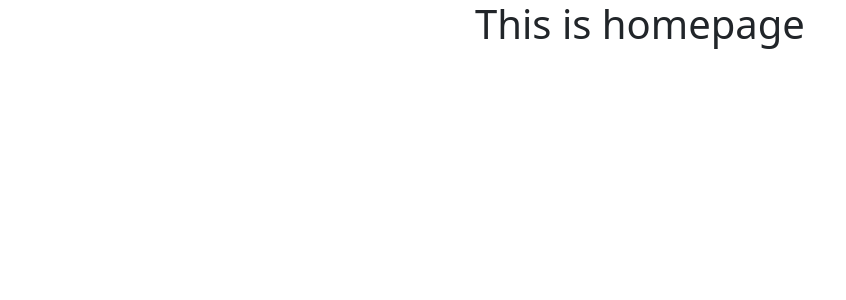
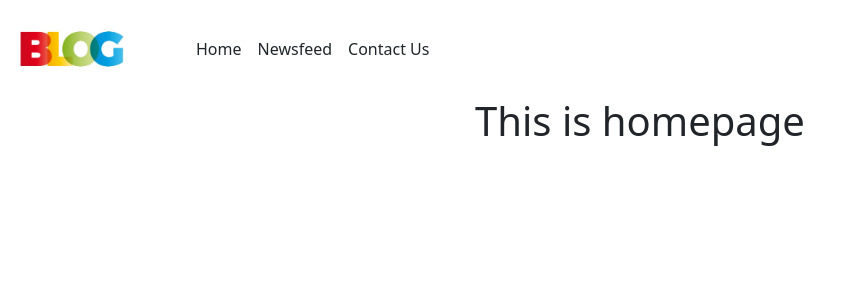
Before and after one commit to pabon98/blogs-client, a React (Create React App) app: page / in a window 1280 px wide. Shown: the top 300 px of the page, without its empty margins (0-846 px from the left). Built offline with nearby package versions, Linux system fonts and the light colour scheme.

Commit message:
navbar updated

```diff
--- a/src/Components/Home/Home.js
+++ b/src/Components/Home/Home.js
@@ -1,9 +1,11 @@
 import React from 'react';
+import Navbar from '../Navbar/Navbar';
 import './Home.css'
 
 const Home = () => {
     return (
         <div>
+            <Navbar></Navbar>
             <h1>This is homepage</h1>
         </div>
     );
--- a/src/Components/Navbar/Navbar.css
+++ b/src/Components/Navbar/Navbar.css
@@ -0,0 +1,9 @@
+.bg{
+    background-color:lightblue;
+}
+.decoration{
+    text-decoration: none;
+}
+.anchor{
+    text-decoration: none;
+}
--- a/src/Components/Navbar/Navbar.js
+++ b/src/Components/Navbar/Navbar.js
@@ -1,75 +1,60 @@
-import React from "react";
-import { Link, NavLink } from "react-router-dom";
-import useAuth from "../hooks/useAuth/useAuth";
-import logo from '../../images/vehica-logo.webp';
-import "./Navbar.css";
+import React from 'react';
+import { Link, NavLink } from 'react-router-dom';
+// import useAuth from '../hooks/useAuth';
+import logo from '../../images/blogger-logo1.jpg'
+import './Navbar.css'
+
 const Navbar = () => {
-  const { user, handleLogOut } = useAuth();
+//   const { user, handleLogOut } = useAuth();
     return (
-    <nav class="navbar navbar-expand-lg navbar-dark bg-dark sticky-top">
+        <div>
+            <nav class="navbar navbar-expand-lg navbar-light">
   <div class="container-fluid">
-
-        <img style={{width:'200px'}}  className="img-fluid" src={logo} alt="" />
-        <button
-          class="navbar-toggler"
-          type="button"
-          data-bs-toggle="collapse"
-          data-bs-target="#navbarSupportedContent"
-          aria-controls="navbarSupportedContent"
-          aria-expanded="false"
-          aria-label="Toggle navigation"
-        >
+  <a class="navbar-brand" href="#nav">
+      <img src={logo} alt="" width="120px" height="70px" class="d-inline-block align-text-top"/>
+    </a>
+    <button class="navbar-toggler" type="button" data-bs-toggle="collapse" data-bs-target="#navbarNav" aria-controls="navbarNav" aria-expanded="false" aria-label="Toggle navigation">
       <span class="navbar-toggler-icon"></span>
     </button>
-        <div class="collapse navbar-collapse" id="navbarSupportedContent">
-          <ul class="navbar-nav ms-5 mb-lg-0">
-            <li className="nav-item">
+    <div class="collapse navbar-collapse " id="navbarNav">
+      <ul class="navbar-nav mx-5 text-dark">
+        <li class="nav-item">
         <NavLink
-                className="Nav_link"
+                className="Nav_link text-dark me-3 decoration"
                 to="/home"
                 activeClassName="selected"
               >
                 Home
               </NavLink>
         </li>
-            <li className="nav-item">
+        <li class="nav-item">
+
         <NavLink
-                className="Nav_link"
-                to="/newsfeed"
+                className="Nav_link text-dark me-3 decoration"
+                to="/home"
                 activeClassName="selected"
               >
                 Newsfeed
               </NavLink>
         </li>
-            <li className="nav-item">
+        <li class="nav-item">
+
         <NavLink
-                className="Nav_link"
-                to="/about"
-                activeClassName="selected"
-              >
-                About
-              </NavLink>
-            </li>
-            <li className="nav-item">
-              <NavLink
-                className="Nav_link"
+                className="Nav_link text-dark me-3 decoration"
                 to="/contact"
                 activeClassName="selected"
               >
-                Contact
+                Contact Us
               </NavLink>
         </li>
 
-            <br />
-
-            <br />
-            {
+        {/* {
             user.email&&
             <Link to="/dashboard">
-              <button className="btn btn btn-outline-danger me-3">DASHBOARD</button>
+              <button className="btn btn btn-outline-danger me-3">Dashboard</button>
             </Link>
           }
-            <li className="nav-item nav-text text-white">Welcome :{user?.displayName}</li>
+            <li className="nav-item nav-text text-dark">Welcome: { user?.displayName}</li>
             {
              (user.photoURL && user.email) &&  <img
              src={user?.photoURL}
@@ -79,16 +64,17 @@ const Navbar = () => {
              alt=""
              className="pull-left img-circle login"
            />
-           }
+           } */}
           </ul>
 
+        <div className='ms-auto'>
 
-           {user.email ? (
+        {/* {user.email ? (
 
              <div>
                <button
                onClick={handleLogOut}
-                className="btn btn btn-outline-danger position-absolute top-50 end-0 translate-middle-y mx-5"
+               className="btn btn btn-dark "
                type=""
                data-bs-toggle="tooltip"
                data-bs-placement="bottom"
@@ -99,7 +85,7 @@ const Navbar = () => {
            ) : (
              <NavLink to="/loginform">
                <button
-                  className="btn  btn-outline-danger position-absolute top-50 end-0 translate-middle-y mx-5"
+                 className="btn btn-dark mx-auto"
                  type=""
                  data-bs-toggle="tooltip"
                  data-bs-placement="bottom"
@@ -107,12 +93,14 @@ const Navbar = () => {
                  Login
                </button>
              </NavLink>
-            )}
+           )} */}
+        </div>
 
 
        </div>
     </div>
 </nav>
+        </div>
     );
 };
 
```
Also changed, not shown: src/Components/Footer/Footer.js (+11 -0 lines), src/Components/hooks/useAuth.js (added), src/Components/hooks/usefirebase.js (added), src/images/blog-icon.png (added), src/images/blogger-logo1.jpg (added). Lines whose indentation alone changed are shown as unchanged.
